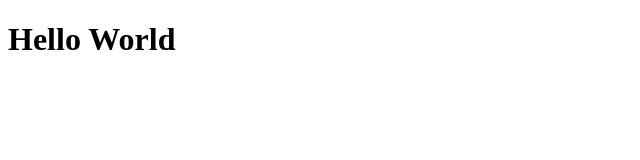
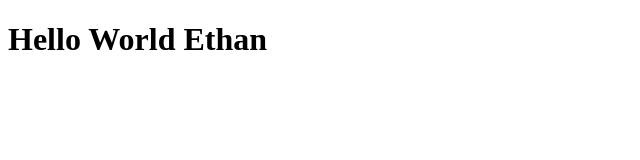
Before and after one commit to ethaanlg/git-test, a plain HTML site: page index.html in a window 1280 px wide. Shown: the whole page, without its empty margins (0-640 px from the left). Drawn offline with Linux system fonts and the light colour scheme.

Commit message:
Update index.html

```diff
--- a/index.html
+++ b/index.html
@@ -6,6 +6,6 @@
     <title>Test Github</title>
 </head>
 <body>
-    <h1>Hello World</h1>
+    <h1>Hello World Ethan</h1>
 </body>
 </html>
```
